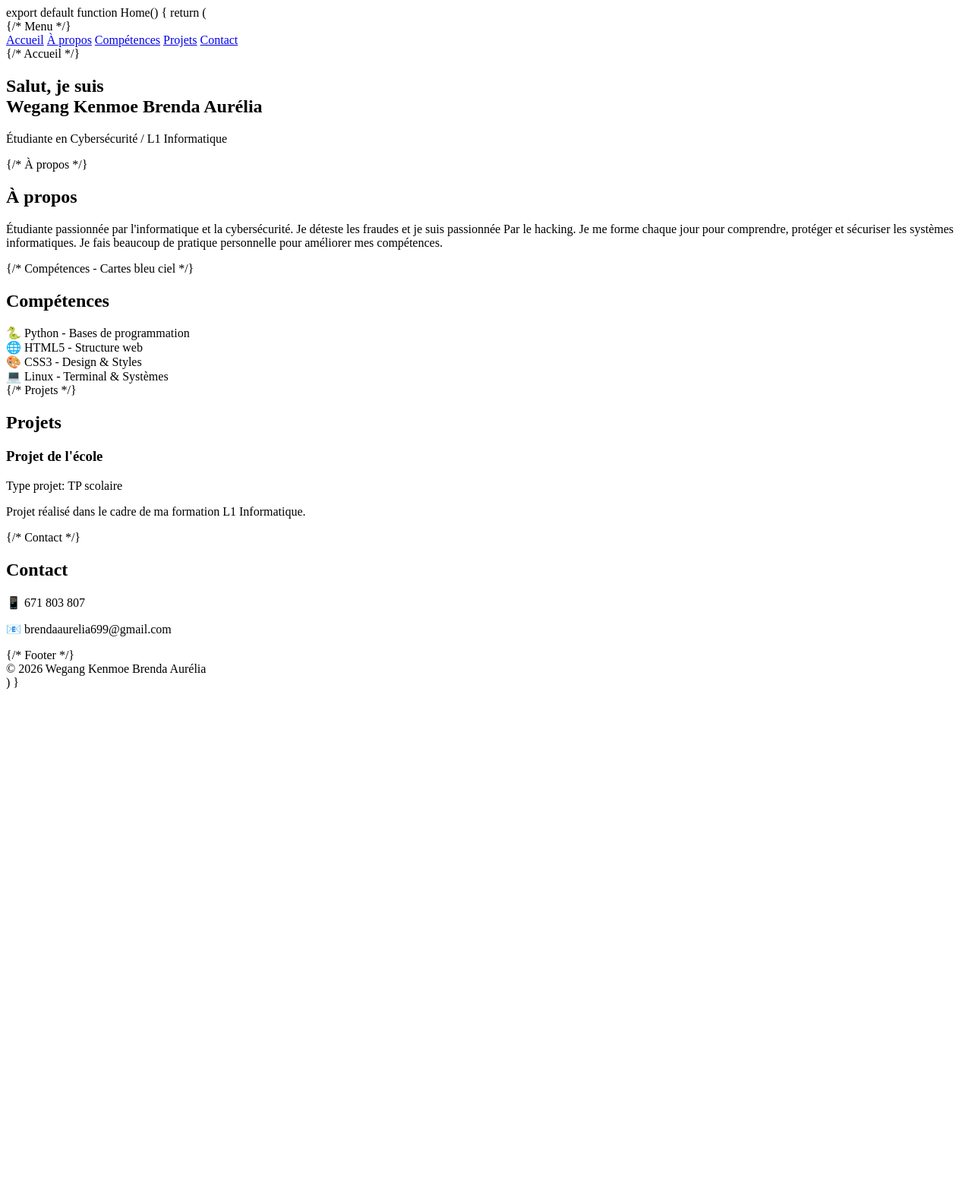
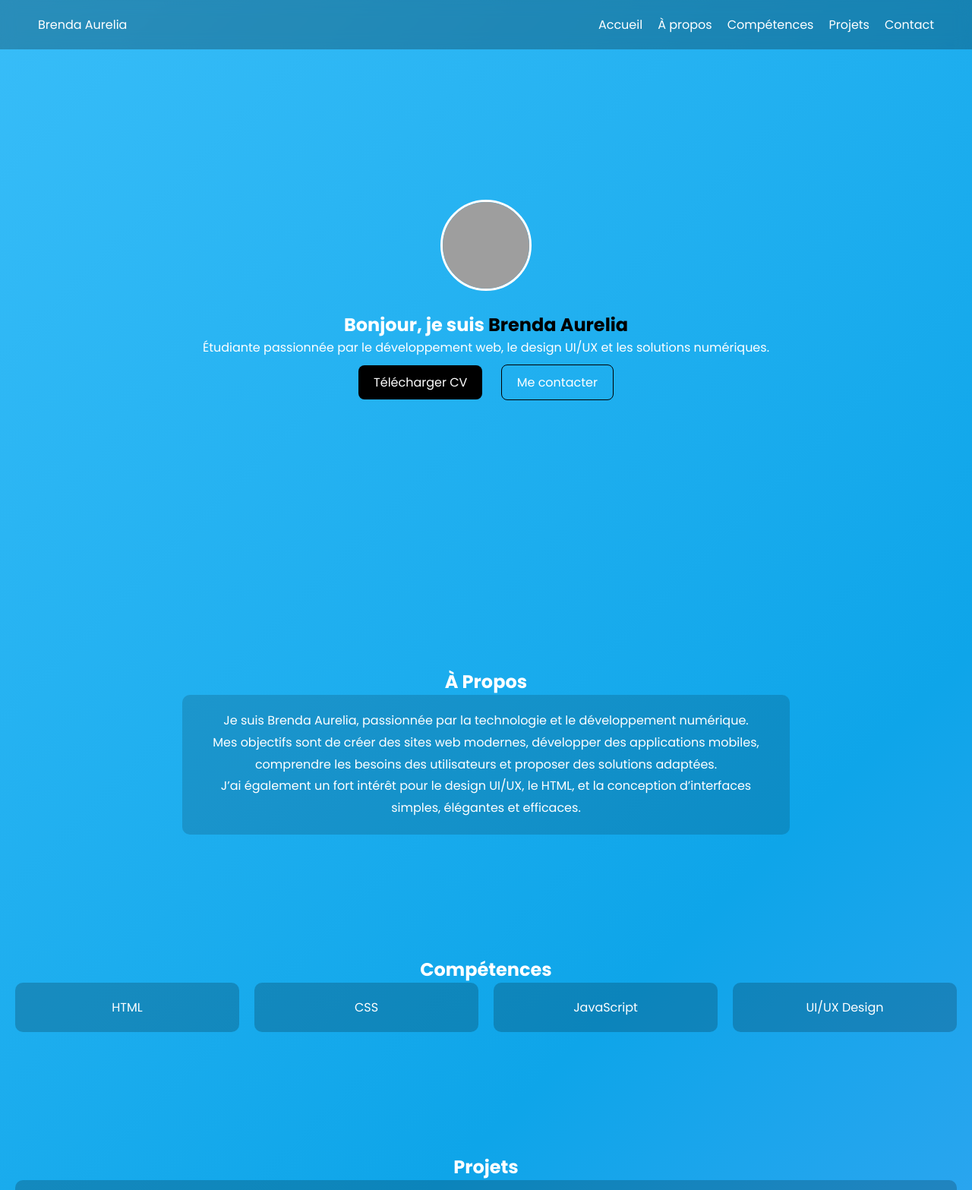
Before and after one commit to we2302/portfolio-brenda, a plain HTML site: page index.html in a window 1280 px wide. Shown: the top 1567 px of the page at 76% size. Before the commit the page ends 916 px from the top, so only its background shows below. Drawn offline with Linux system fonts and the light colour scheme; grey boxes are pictures that could not be loaded.

Commit message:
Update index.html

```diff
--- a/index.html
+++ b/index.html
@@ -1,81 +1,278 @@
-export default function Home() {
-  return (
-    <main className="bg-[#0a1a2a] text-white min-h-screen">
+<!DOCTYPE html>
+<html lang="fr">
+<head>
+<meta charset="UTF-8" />
+<meta name="viewport" content="width=device-width, initial-scale=1.0"/>
+<title>Portfolio Brenda Aurelia</title>
 
-      {/* Menu */}
-      <nav className="flex gap-8 justify-center p-6 text-gray-300 text-sm">
-        <a href="#accueil" className="hover:text-sky-400">Accueil</a>
-        <a href="#apropos" className="hover:text-sky-400">À propos</a>
-        <a href="#competences" className="hover:text-sky-400">Compétences</a>
-        <a href="#projets" className="hover:text-sky-400">Projets</a>
-        <a href="#contact" className="hover:text-sky-400">Contact</a>
-      </nav>
+<link href="https://fonts.googleapis.com/css2?family=Poppins:wght@300;400;600;700&display=swap" rel="stylesheet">
+<link rel="stylesheet" href="https://cdnjs.cloudflare.com/ajax/libs/font-awesome/6.5.0/css/all.min.css">
 
-      {/* Accueil */}
-      <section id="accueil" className="text-center py-24 px-6">
-        <h1 className="text-5xl font-bold text-sky-400">Salut, je suis<br/>Wegang Kenmoe Brenda Aurélia</h1>
-        <p className="mt-3 text-lg text-gray-400">Étudiante en Cybersécurité / L1 Informatique</p>
-      </section>
+<style>
+*{
+  margin:0;
+  padding:0;
+  box-sizing:border-box;
+  font-family:'Poppins',sans-serif;
+}
 
-      {/* À propos */}
-      <section id="apropos" className="px-6 py-16 max-w-2xl mx-auto">
-        <h2 className="text-3xl font-bold mb-4 text-sky-400">À propos</h2>
-        <p className="text-gray-300 leading-relaxed">
-          Étudiante passionnée par l'informatique et la cybersécurité.
-          Je déteste les fraudes et je suis passionnée Par le hacking.
-          Je me forme chaque jour pour comprendre, protéger et sécuriser
-          les systèmes informatiques. Je fais beaucoup de pratique
-          personnelle pour améliorer mes compétences.
-        </p>
-      </section>
+body{
+  /* BLEU CIEL BRILLANT */
+  background: linear-gradient(135deg, #38bdf8, #0ea5e9, #60a5fa);
+  color:#fff;
+}
 
-      {/* Compétences - Cartes bleu ciel */}
-      <section id="competences" className="px-6 py-16 max-w-2xl mx-auto">
-        <h2 className="text-3xl font-bold mb-6 text-sky-400">Compétences</h2>
-        <div className="space-y-3">
-          <div className="bg-[#1a2f3a] p-4 rounded-lg flex items-center gap-3 border-sky-900/30 hover:border-sky-400 transition">
-            <span className="text-2xl">🐍</span>
-            <span>Python - Bases de programmation</span>
-          </div>
-          <div className="bg-[#1a2f3a] p-4 rounded-lg flex items-center gap-3 border-sky-900/30 hover:border-sky-400 transition">
-            <span className="text-2xl">🌐</span>
-            <span>HTML5 - Structure web</span>
-          </div>
-          <div className="bg-[#1a2f3a] p-4 rounded-lg flex items-center gap-3 border-sky-900/30 hover:border-sky-400 transition">
-            <span className="text-2xl">🎨</span>
-            <span>CSS3 - Design & Styles</span>
-          </div>
-          <div className="bg-[#1a2f3a] p-4 rounded-lg flex items-center gap-3 border-sky-900/30 hover:border-sky-400 transition">
-            <span className="text-2xl">💻</span>
-            <span>Linux - Terminal & Systèmes</span>
+/* NAVBAR */
+.navbar{
+  position:fixed;
+  top:0;
+  width:100%;
+  display:flex;
+  justify-content:space-between;
+  padding:20px 50px;
+  background:rgba(0,0,0,0.25);
+  backdrop-filter:blur(10px);
+  z-index:1000;
+}
+
+.nav-links{
+  display:flex;
+  gap:20px;
+  list-style:none;
+}
+
+.nav-links a{
+  color:white;
+  text-decoration:none;
+  transition:0.3s;
+}
+
+.nav-links a:hover{
+  color:#000;
+}
+
+/* HERO */
+.hero{
+  height:100vh;
+  display:flex;
+  justify-content:center;
+  align-items:center;
+  text-align:center;
+  padding:20px;
+}
+
+.profile{
+  width:120px;
+  border-radius:50%;
+  margin-bottom:20px;
+  border:3px solid white;
+}
+
+.hero h1 span{
+  color:#000;
+}
+
+.btn{
+  display:inline-block;
+  margin:10px;
+  padding:10px 20px;
+  background:#000;
+  color:white;
+  border-radius:8px;
+  text-decoration:none;
+}
+
+.btn.outline{
+  background:transparent;
+  border:1px solid #000;
+}
+
+/* SECTIONS */
+.section{
+  padding:80px 20px;
+  text-align:center;
+}
+
+/* ABOUT */
+.about-box{
+  max-width:800px;
+  margin:auto;
+  line-height:1.8;
+  background:rgba(0,0,0,0.15);
+  padding:20px;
+  border-radius:10px;
+}
+
+/* SKILLS */
+.skills-grid{
+  display:grid;
+  grid-template-columns:repeat(auto-fit,minmax(200px,1fr));
+  gap:20px;
+}
+
+.skill{
+  background:rgba(0,0,0,0.2);
+  padding:20px;
+  border-radius:10px;
+}
+
+/* PROJECTS */
+.projects-grid{
+  display:grid;
+  grid-template-columns:repeat(auto-fit,minmax(250px,1fr));
+  gap:20px;
+}
+
+.project{
+  background:rgba(0,0,0,0.2);
+  padding:15px;
+  border-radius:10px;
+}
+
+.project img{
+  width:100%;
+  border-radius:10px;
+}
+
+/* CONTACT */
+.contact-box{
+  display:flex;
+  justify-content:space-around;
+  flex-wrap:wrap;
+  gap:20px;
+  background:rgba(0,0,0,0.15);
+  padding:20px;
+  border-radius:10px;
+}
+
+form{
+  display:flex;
+  flex-direction:column;
+  gap:10px;
+  width:300px;
+}
+
+input,textarea{
+  padding:10px;
+  border:none;
+  border-radius:5px;
+}
+
+button{
+  padding:10px;
+  background:#000;
+  border:none;
+  color:white;
+  cursor:pointer;
+}
+
+/* FOOTER */
+footer{
+  text-align:center;
+  padding:20px;
+  background:rgba(0,0,0,0.3);
+}
+</style>
+</head>
+
+<body>
+
+<header class="navbar">
+  <div class="logo">Brenda Aurelia</div>
+
+  <ul class="nav-links">
+    <li><a href="#home">Accueil</a></li>
+    <li><a href="#about">À propos</a></li>
+    <li><a href="#skills">Compétences</a></li>
+    <li><a href="#projects">Projets</a></li>
+    <li><a href="#contact">Contact</a></li>
+  </ul>
+</header>
+
+<section id="home" class="hero">
+  <div>
+    <img src="https://i.pravatar.cc/200" class="profile" alt="profil">
+
+    <h1>Bonjour, je suis <span>Brenda Aurelia</span></h1>
+    <p>Étudiante passionnée par le développement web, le design UI/UX et les solutions numériques.</p>
+
+    <div>
+      <a href="#" class="btn">Télécharger CV</a>
+      <a href="#contact" class="btn outline">Me contacter</a>
     </div>
   </div>
 </section>
 
-      {/* Projets */}
-      <section id="projets" className="px-6 py-16 max-w-2xl mx-auto">
-        <h2 className="text-3xl font-bold mb-6 text-sky-400">Projets</h2>
-        <div className="bg-[#1a2f3a] border-sky-900/30 p-5 rounded-lg">
-          <h3 className="font-bold text-lg">Projet de l'école</h3>
-          <p className="text-sm text-sky-300 mb-2">Type projet: TP scolaire</p>
-          <p className="text-gray-300">Projet réalisé dans le cadre de ma formation L1 Informatique.</p>
+<section id="about" class="section">
+  <h2>À Propos</h2>
+  <div class="about-box">
+
+    <p>
+      Je suis Brenda Aurelia, passionnée par la technologie et le développement numérique.
+    </p>
+
+    <p>
+      Mes objectifs sont de créer des sites web modernes, développer des applications mobiles,
+      comprendre les besoins des utilisateurs et proposer des solutions adaptées.
+    </p>
+
+    <p>
+      J’ai également un fort intérêt pour le design UI/UX, le HTML, et la conception d’interfaces
+      simples, élégantes et efficaces.
+    </p>
+
   </div>
 </section>
 
-      {/* Contact */}
-      <section id="contact" className="px-6 py-16 text-center">
-        <h2 className="text-3xl font-bold mb-6 text-sky-400">Contact</h2>
-        <div className="space-y-3 text-lg text-gray-300">
-          <p>📱 671 803 807</p>
-          <p>📧 brendaaurelia699@gmail.com</p>
+<section id="skills" class="section">
+  <h2>Compétences</h2>
+
+  <div class="skills-grid">
+    <div class="skill">HTML</div>
+    <div class="skill">CSS</div>
+    <div class="skill">JavaScript</div>
+    <div class="skill">UI/UX Design</div>
   </div>
 </section>
 
-      {/* Footer */}
-      <footer className="text-center py-6 text-gray-500 text-sm border-t border-sky-900/30">
-        © 2026 Wegang Kenmoe Brenda Aurélia
+<section id="projects" class="section">
+  <h2>Projets</h2>
+
+  <div class="projects-grid">
+
+    <div class="project">
+      <img src="https://source.unsplash.com/400x250/?website" />
+      <h3>Site Web</h3>
+      <p>Projet de design moderne responsive.</p>
+    </div>
+
+  </div>
+</section>
+
+<section id="contact" class="section">
+  <h2>Contact</h2>
+
+  <div class="contact-box">
+
+    <div>
+      <p><i class="fas fa-phone"></i> 671803807</p>
+      <p><i class="fas fa-envelope"></i> brendaaurelia699@gmail.com</p>
+      <p><i class="fas fa-map-marker-alt"></i> Cameroun</p>
+    </div>
+
+    <form>
+      <input type="text" placeholder="Nom">
+      <input type="email" placeholder="Email">
+      <textarea placeholder="Message"></textarea>
+      <button>Envoyer</button>
+    </form>
+
+  </div>
+</section>
+
+<footer>
+  <p>© 2026 Brenda Aurelia - Tous droits réservés</p>
 </footer>
 
-    </main>
-  )
-}
+</body>
+</html>
```
Lines whose indentation alone changed are shown as unchanged.
